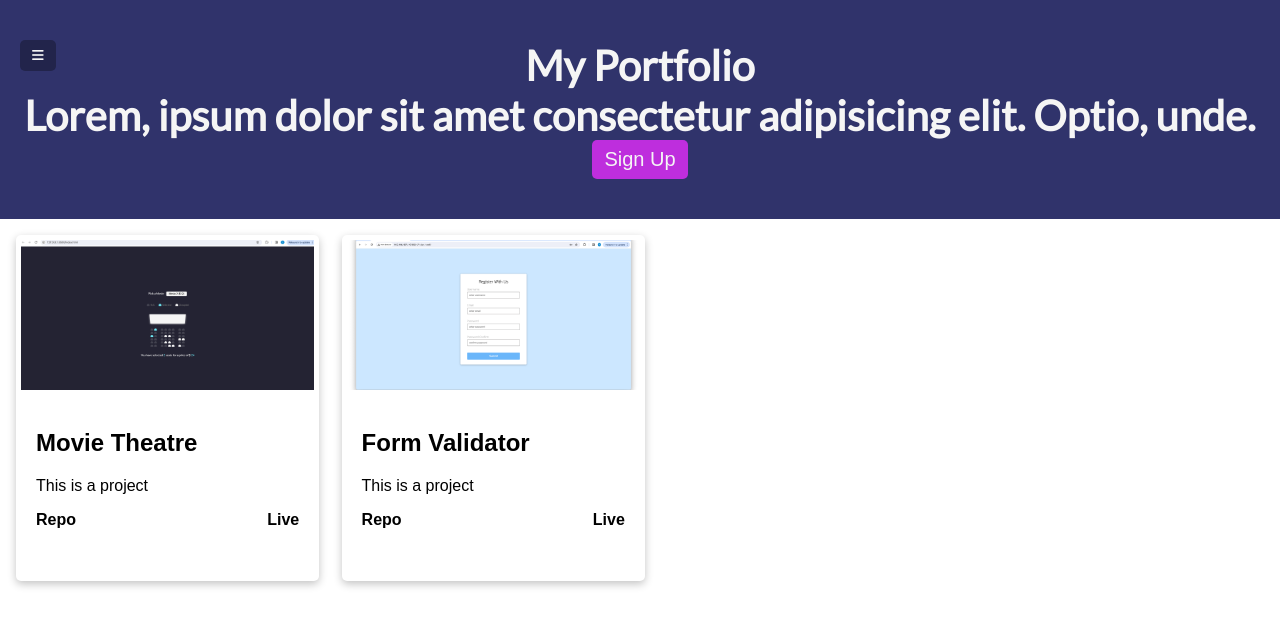
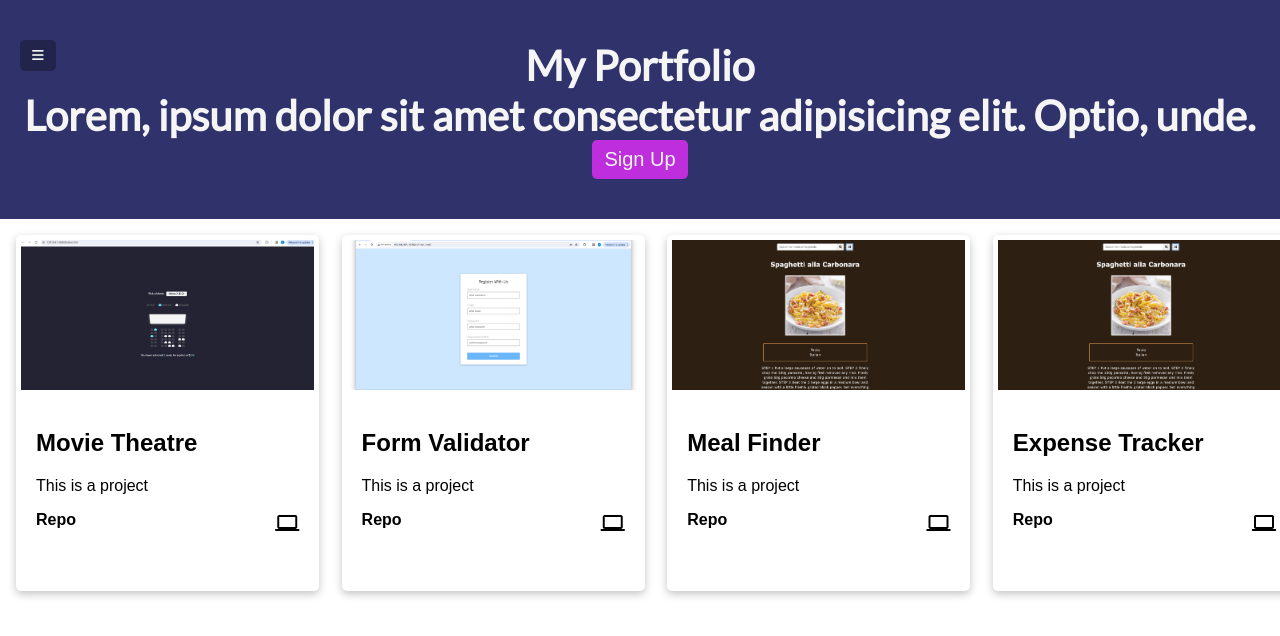
Before and after one commit to Sarahcav97/my-portfolio, a plain HTML site: page portfolio.html in a window 1280 px wide. Drawn offline with Linux system fonts and the light colour scheme.

Commit message:
updated projects within portfolio

```diff
--- a/js/portfolio.js
+++ b/js/portfolio.js
@@ -15,6 +15,20 @@ const projects = [
 		description: 'This is a project',
 		repo: 'https://github.com',
 		live: 'https://sarahcav97.github.io/form-validator/',
+	},
+	{
+		title: 'Meal Finder',
+		img: '/img/ss3.png',
+		description: 'This is a project',
+		repo: 'https://github.com',
+		live: 'https://sarahcav97.github.io/meal-finder-app/',
+	},
+	{
+		title: 'Expense Tracker',
+		img: '/img/ss3.png',
+		description: 'This is a project',
+		repo: 'https://github.com',
+		live: 'https://sarahcav97.github.io/expense-tracker/',
 	},
 ];
 
@@ -49,9 +63,9 @@ function createCard(item) {
 	// create live link
 
 	const live = document.createElement('a');
+	live.innerHTML = '<i class="material-icons">computer</i>';
 	live.href = item.live;
 	live.target = '_blank';
-	live.innerText = 'Live';
 	// append elements to card
 	card.appendChild(img);
 	container.appendChild(title);
--- a/portfolio.html
+++ b/portfolio.html
@@ -21,6 +21,10 @@
 		<link
 			rel="stylesheet"
 			href="portfolio.css"
+		/>
+		<link
+			rel="stylesheet"
+			href="https://fonts.googleapis.com/icon?family=Material+Icons"
 		/>
 	</head>
 	<body>
@@ -63,6 +67,7 @@
 			id="portfolio"
 			class="grid-container"
 		></div>
+
 		<script src="js/script.js"></script>
 		<script src="js/portfolio.js"></script>
 	</body>
```
Also changed, not shown: img/ss3.png (added).
